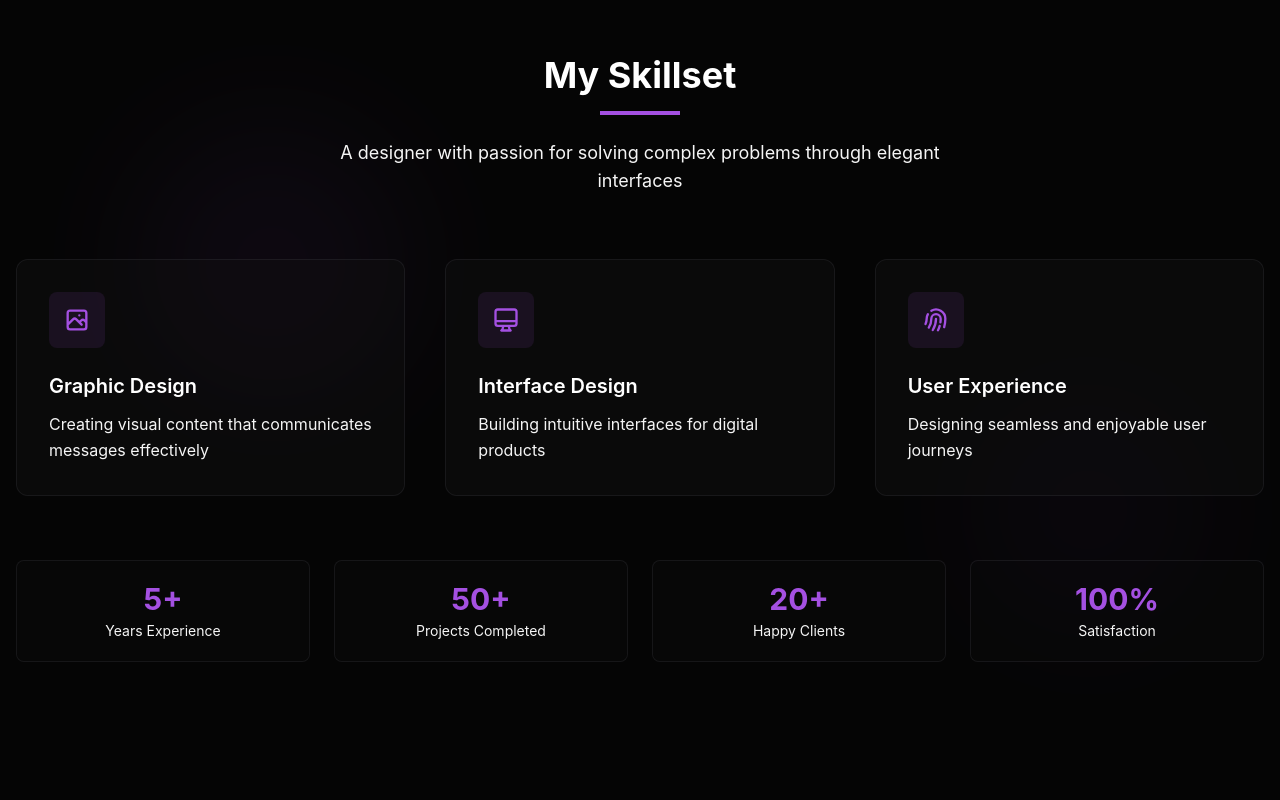
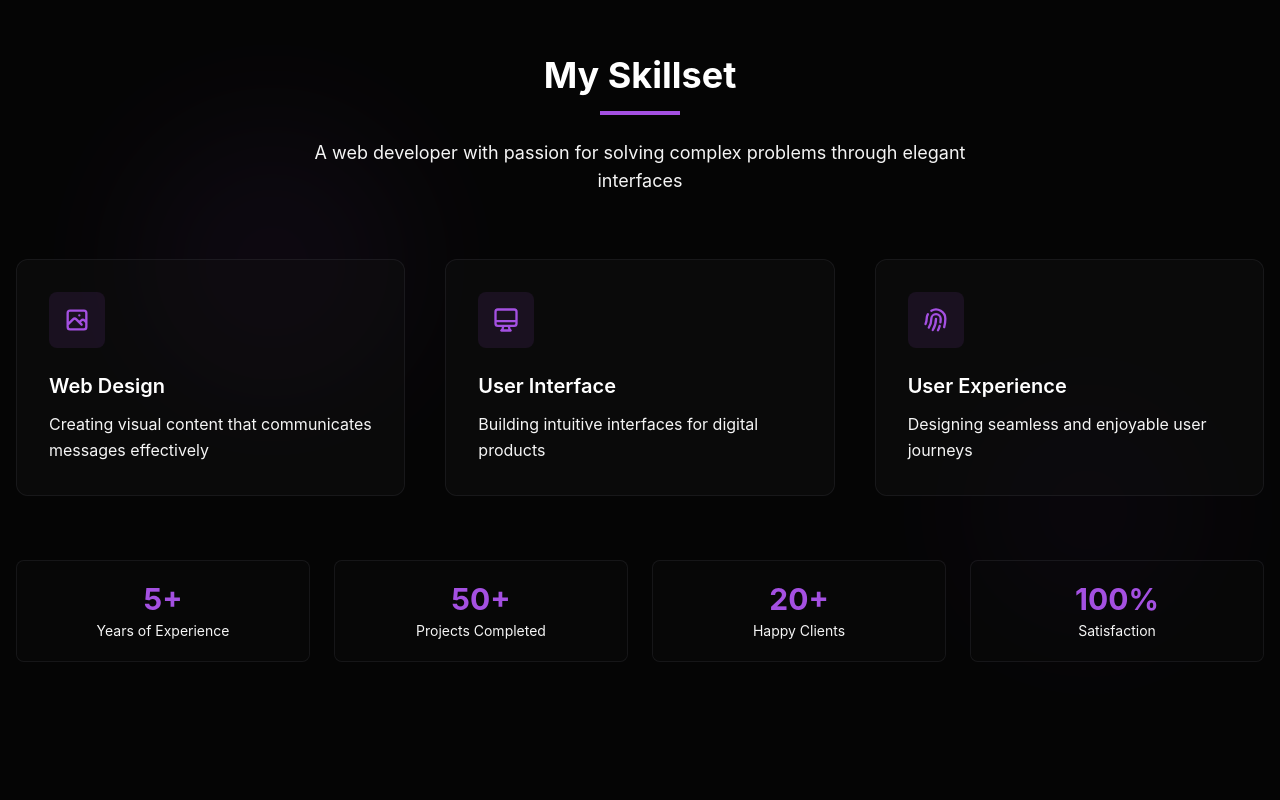
Before and after one commit to MysticKarax/portfolio-2, a Vue app: page / in a window 1280 px wide. Shown: the part 880-1680 px from the top of the page. Built offline with nearby package versions, Linux system fonts and the light colour scheme.

Commit message:
fix(header): "available" hides on lg screen
fix(skillset): now supports multiple languages & career summary supports hover

```diff
--- a/src/components/layout/Header.vue
+++ b/src/components/layout/Header.vue
@@ -32,7 +32,7 @@
         <!-- Right side elements - Availability & Social Media -->
         <div class="hidden md:flex items-center space-x-6">
           <!-- Availability Status -->
-          <div class="flex items-center space-x-2">
+          <div class="hidden lg:flex items-center space-x-2">
             <span class="h-2.5 w-2.5 rounded-full bg-available"></span>
             <span class="text-text-primary text-sm">{{ $t('header.availability') }}</span>
           </div>
--- a/src/components/sections/Skillset.vue
+++ b/src/components/sections/Skillset.vue
@@ -1,14 +1,22 @@
 <template>
-  <section id="skillset" class="py-16 md:py-20 lg:py-24 bg-background-alt/30 dark:bg-background/50 relative overflow-hidden">
+  <section
+    id="skillset"
+    class="py-16 md:py-20 lg:py-24 bg-background-alt/30 dark:bg-background/50 relative overflow-hidden"
+  >
     <!-- Background elements -->
     <div class="absolute inset-0 z-0 opacity-5">
-      <div class="absolute top-[20%] left-[10%] w-72 h-72 rounded-full bg-accent-primary blur-3xl"></div>
-      <div class="absolute bottom-[15%] right-[5%] w-64 h-64 rounded-full bg-accent-secondary blur-3xl"></div>
+      <div
+        class="absolute top-[20%] left-[10%] w-72 h-72 rounded-full bg-accent-primary blur-3xl"
+      ></div>
+      <div
+        class="absolute bottom-[15%] right-[5%] w-64 h-64 rounded-full bg-accent-secondary blur-3xl"
+      ></div>
     </div>
 
     <div class="container mx-auto px-4 relative z-10">
       <!-- Section title -->
-      <div class="text-center mb-16"
+      <div
+        class="text-center mb-16"
         v-motion
         :initial="{ opacity: 0, y: 20 }"
         :enter="{ opacity: 1, y: 0, transition: { duration: 600 } }"
@@ -18,27 +26,43 @@
         </h2>
         <div class="w-20 h-1 bg-accent-primary mx-auto mb-6"></div>
         <p class="max-w-2xl mx-auto text-text-secondary text-lg">
-          A designer with passion for solving complex problems through elegant interfaces
+          {{ $t('sections.skillset.description') }}
         </p>
       </div>
 
       <!-- Skills grid -->
       <div class="grid grid-cols-1 md:grid-cols-2 lg:grid-cols-3 gap-8 md:gap-10">
         <!-- Graphic Design Skill -->
-        <div class="bg-background-alt/40 dark:bg-background/70 rounded-xl p-8 border border-accent-tertiary/10 transition-all duration-300 hover:shadow-lg hover:shadow-accent-primary/5 hover:border-accent-primary/20 group"
+        <div
+          class="bg-background-alt/40 dark:bg-background/70 rounded-xl p-8 border border-accent-tertiary/10 transition-all duration-300 hover:shadow-lg hover:shadow-accent-primary/5 hover:border-accent-primary/20 group"
           v-motion
           :initial="{ opacity: 0, y: 20 }"
           :enter="{ opacity: 1, y: 0, transition: { delay: 300, duration: 600 } }"
         >
           <!-- Icon -->
-          <div class="w-14 h-14 rounded-lg bg-accent-primary/10 flex items-center justify-center mb-6 text-accent-primary transition-all duration-300 group-hover:bg-accent-primary group-hover:text-white">
-            <svg xmlns="http://www.w3.org/2000/svg" class="h-7 w-7" fill="none" viewBox="0 0 24 24" stroke="currentColor">
-              <path stroke-linecap="round" stroke-linejoin="round" stroke-width="2" d="M4 16l4.586-4.586a2 2 0 012.828 0L16 16m-2-2l1.586-1.586a2 2 0 012.828 0L20 14m-6-6h.01M6 20h12a2 2 0 002-2V6a2 2 0 00-2-2H6a2 2 0 00-2 2v12a2 2 0 002 2z" />
+          <div
+            class="w-14 h-14 rounded-lg bg-accent-primary/10 flex items-center justify-center mb-6 text-accent-primary transition-all duration-300 group-hover:bg-accent-primary group-hover:text-white"
+          >
+            <svg
+              xmlns="http://www.w3.org/2000/svg"
+              class="h-7 w-7"
+              fill="none"
+              viewBox="0 0 24 24"
+              stroke="currentColor"
+            >
+              <path
+                stroke-linecap="round"
+                stroke-linejoin="round"
+                stroke-width="2"
+                d="M4 16l4.586-4.586a2 2 0 012.828 0L16 16m-2-2l1.586-1.586a2 2 0 012.828 0L20 14m-6-6h.01M6 20h12a2 2 0 002-2V6a2 2 0 00-2-2H6a2 2 0 00-2 2v12a2 2 0 002 2z"
+              />
             </svg>
           </div>
 
           <!-- Title -->
-          <h3 class="text-xl font-semibold mb-3 text-text-primary transition-colors duration-300 group-hover:text-accent-primary">
+          <h3
+            class="text-xl font-semibold mb-3 text-text-primary transition-colors duration-300 group-hover:text-accent-primary"
+          >
             {{ $t('sections.skillset.graphic_design') }}
           </h3>
 
@@ -49,20 +73,36 @@
         </div>
 
         <!-- Interface Design Skill -->
-        <div class="bg-background-alt/40 dark:bg-background/70 rounded-xl p-8 border border-accent-tertiary/10 transition-all duration-300 hover:shadow-lg hover:shadow-accent-primary/5 hover:border-accent-primary/20 group"
+        <div
+          class="bg-background-alt/40 dark:bg-background/70 rounded-xl p-8 border border-accent-tertiary/10 transition-all duration-300 hover:shadow-lg hover:shadow-accent-primary/5 hover:border-accent-primary/20 group"
           v-motion
           :initial="{ opacity: 0, y: 20 }"
           :enter="{ opacity: 1, y: 0, transition: { delay: 500, duration: 600 } }"
         >
           <!-- Icon -->
-          <div class="w-14 h-14 rounded-lg bg-accent-primary/10 flex items-center justify-center mb-6 text-accent-primary transition-all duration-300 group-hover:bg-accent-primary group-hover:text-white">
-            <svg xmlns="http://www.w3.org/2000/svg" class="h-7 w-7" fill="none" viewBox="0 0 24 24" stroke="currentColor">
-              <path stroke-linecap="round" stroke-linejoin="round" stroke-width="2" d="M9.75 17L9 20l-1 1h8l-1-1-.75-3M3 13h18M5 17h14a2 2 0 002-2V5a2 2 0 00-2-2H5a2 2 0 00-2 2v10a2 2 0 002 2z" />
+          <div
+            class="w-14 h-14 rounded-lg bg-accent-primary/10 flex items-center justify-center mb-6 text-accent-primary transition-all duration-300 group-hover:bg-accent-primary group-hover:text-white"
+          >
+            <svg
+              xmlns="http://www.w3.org/2000/svg"
+              class="h-7 w-7"
+              fill="none"
+              viewBox="0 0 24 24"
+              stroke="currentColor"
+            >
+              <path
+                stroke-linecap="round"
+                stroke-linejoin="round"
+                stroke-width="2"
+                d="M9.75 17L9 20l-1 1h8l-1-1-.75-3M3 13h18M5 17h14a2 2 0 002-2V5a2 2 0 00-2-2H5a2 2 0 00-2 2v10a2 2 0 002 2z"
+              />
             </svg>
           </div>
 
           <!-- Title -->
-          <h3 class="text-xl font-semibold mb-3 text-text-primary transition-colors duration-300 group-hover:text-accent-primary">
+          <h3
+            class="text-xl font-semibold mb-3 text-text-primary transition-colors duration-300 group-hover:text-accent-primary"
+          >
             {{ $t('sections.skillset.interface_design') }}
           </h3>
 
@@ -73,20 +113,36 @@
         </div>
 
         <!-- User Experience Skill -->
-        <div class="bg-background-alt/40 dark:bg-background/70 rounded-xl p-8 border border-accent-tertiary/10 transition-all duration-300 hover:shadow-lg hover:shadow-accent-primary/5 hover:border-accent-primary/20 group md:col-span-2 lg:col-span-1"
+        <div
+          class="bg-background-alt/40 dark:bg-background/70 rounded-xl p-8 border border-accent-tertiary/10 transition-all duration-300 hover:shadow-lg hover:shadow-accent-primary/5 hover:border-accent-primary/20 group md:col-span-2 lg:col-span-1"
           v-motion
           :initial="{ opacity: 0, y: 20 }"
           :enter="{ opacity: 1, y: 0, transition: { delay: 700, duration: 600 } }"
         >
           <!-- Icon -->
-          <div class="w-14 h-14 rounded-lg bg-accent-primary/10 flex items-center justify-center mb-6 text-accent-primary transition-all duration-300 group-hover:bg-accent-primary group-hover:text-white">
-            <svg xmlns="http://www.w3.org/2000/svg" class="h-7 w-7" fill="none" viewBox="0 0 24 24" stroke="currentColor">
-              <path stroke-linecap="round" stroke-linejoin="round" stroke-width="2" d="M12 11c0 3.517-1.009 6.799-2.753 9.571m-3.44-2.04l.054-.09A13.916 13.916 0 008 11a4 4 0 118 0c0 1.017-.07 2.019-.203 3m-2.118 6.844A21.88 21.88 0 0015.171 17m3.839 1.132c.645-2.266.99-4.659.99-7.132A8 8 0 008 4.07M3 15.364c.64-1.319 1-2.8 1-4.364 0-1.457.39-2.823 1.07-4" />
+          <div
+            class="w-14 h-14 rounded-lg bg-accent-primary/10 flex items-center justify-center mb-6 text-accent-primary transition-all duration-300 group-hover:bg-accent-primary group-hover:text-white"
+          >
+            <svg
+              xmlns="http://www.w3.org/2000/svg"
+              class="h-7 w-7"
+              fill="none"
+              viewBox="0 0 24 24"
+              stroke="currentColor"
+            >
+              <path
+                stroke-linecap="round"
+                stroke-linejoin="round"
+                stroke-width="2"
+                d="M12 11c0 3.517-1.009 6.799-2.753 9.571m-3.44-2.04l.054-.09A13.916 13.916 0 008 11a4 4 0 118 0c0 1.017-.07 2.019-.203 3m-2.118 6.844A21.88 21.88 0 0015.171 17m3.839 1.132c.645-2.266.99-4.659.99-7.132A8 8 0 008 4.07M3 15.364c.64-1.319 1-2.8 1-4.364 0-1.457.39-2.823 1.07-4"
+              />
             </svg>
           </div>
 
           <!-- Title -->
-          <h3 class="text-xl font-semibold mb-3 text-text-primary transition-colors duration-300 group-hover:text-accent-primary">
+          <h3
+            class="text-xl font-semibold mb-3 text-text-primary transition-colors duration-300 group-hover:text-accent-primary"
+          >
             {{ $t('sections.skillset.user_experience') }}
           </h3>
 
@@ -98,33 +154,58 @@
       </div>
 
       <!-- Additional skills or stats section (optional) -->
-      <div class="mt-16 grid grid-cols-2 md:grid-cols-4 gap-6"
+      <div
+        class="mt-16 grid grid-cols-2 md:grid-cols-4 gap-6"
         v-motion
         :initial="{ opacity: 0, y: 20 }"
         :enter="{ opacity: 1, y: 0, transition: { delay: 900, duration: 600 } }"
       >
         <!-- Skill stat 1 -->
-        <div class="text-center p-5 rounded-lg bg-background-alt/20 dark:bg-background/40 border border-accent-tertiary/10">
-          <div class="text-3xl font-bold text-accent-primary mb-1">5+</div>
-          <div class="text-sm text-text-secondary">Years Experience</div>
+        <div
+          class="text-center p-5 rounded-lg bg-background-alt/20 dark:bg-background/40 border border-accent-tertiary/10 hover:shadow-accent-primary/5 hover:border-accent-primary/20"
+        >
+          <div class="text-3xl font-bold text-accent-primary mb-1">
+            {{ $t('sections.skillset.career_summary.years_experience_number') }}
+          </div>
+          <div class="text-sm text-text-secondary">
+            {{ $t('sections.skillset.career_summary.years_experience_text') }}
+          </div>
         </div>
 
         <!-- Skill stat 2 -->
-        <div class="text-center p-5 rounded-lg bg-background-alt/20 dark:bg-background/40 border border-accent-tertiary/10">
-          <div class="text-3xl font-bold text-accent-primary mb-1">50+</div>
-          <div class="text-sm text-text-secondary">Projects Completed</div>
+        <div
+          class="text-center p-5 rounded-lg bg-background-alt/20 dark:bg-background/40 border border-accent-tertiary/10 hover:shadow-accent-primary/5 hover:border-accent-primary/20"
+        >
+          <div class="text-3xl font-bold text-accent-primary mb-1">
+            {{ $t('sections.skillset.career_summary.projects_completed_number') }}
+          </div>
+          <div class="text-sm text-text-secondary">
+            {{ $t('sections.skillset.career_summary.projects_completed_text') }}
+          </div>
         </div>
 
         <!-- Skill stat 3 -->
-        <div class="text-center p-5 rounded-lg bg-background-alt/20 dark:bg-background/40 border border-accent-tertiary/10">
-          <div class="text-3xl font-bold text-accent-primary mb-1">20+</div>
-          <div class="text-sm text-text-secondary">Happy Clients</div>
+        <div
+          class="text-center p-5 rounded-lg bg-background-alt/20 dark:bg-background/40 border border-accent-tertiary/10 hover:shadow-accent-primary/5 hover:border-accent-primary/20"
+        >
+          <div class="text-3xl font-bold text-accent-primary mb-1">
+            {{ $t('sections.skillset.career_summary.happy_clients_number') }}
+          </div>
+          <div class="text-sm text-text-secondary">
+            {{ $t('sections.skillset.career_summary.happy_clients_text') }}
+          </div>
         </div>
 
         <!-- Skill stat 4 -->
-        <div class="text-center p-5 rounded-lg bg-background-alt/20 dark:bg-background/40 border border-accent-tertiary/10">
-          <div class="text-3xl font-bold text-accent-primary mb-1">100%</div>
-          <div class="text-sm text-text-secondary">Satisfaction</div>
+        <div
+          class="text-center p-5 rounded-lg bg-background-alt/20 dark:bg-background/40 border border-accent-tertiary/10 hover:shadow-accent-primary/5 hover:border-accent-primary/20"
+        >
+          <div class="text-3xl font-bold text-accent-primary mb-1">
+            {{ $t('sections.skillset.career_summary.satisfaction_rate_number') }}
+          </div>
+          <div class="text-sm text-text-secondary">
+            {{ $t('sections.skillset.career_summary.satisfaction_rate_text') }}
+          </div>
         </div>
       </div>
     </div>
@@ -132,10 +213,10 @@
 </template>
 
 <script setup>
-import { useI18n } from 'vue-i18n'
+import { useI18n } from 'vue-i18n';
 
 // Initialize i18n
-const { t } = useI18n()
+const { t } = useI18n();
 
 // Directive for animations (same as Hero component)
 const vMotion = {
@@ -168,8 +249,8 @@ const vMotion = {
         });
       }
     }, binding.value?.enter?.transition?.delay || 0);
-  }
-}
+  },
+};
 </script>
 
 <style scoped>
--- a/src/i18n/locales/en.json
+++ b/src/i18n/locales/en.json
@@ -13,17 +13,28 @@
     "hero": {
       "title": "Jordan Garcia",
       "subtitle": "Web Developer",
-      "description": "I’m drawn to web development because it reveals how systems shape our everyday experience. For me, programming is more than code—it’s a tool to simplify life, improve connection, and explore the deeper logic of how things work."
+      "description": "I'm drawn to web development because it reveals how systems shape our everyday experience. For me, programming is more than code—it’s a tool to simplify life, improve connection, and explore the deeper logic of how things work."
     },
     "skillset": {
       "title": "My Skillset",
-      "graphic_design": "Graphic Design",
-      "interface_design": "Interface Design",
+      "graphic_design": "Web Design",
+      "interface_design": "User Interface",
       "user_experience": "User Experience",
       "skill_descriptions": {
         "graphic_design": "Creating visual content that communicates messages effectively",
         "interface_design": "Building intuitive interfaces for digital products",
         "user_experience": "Designing seamless and enjoyable user journeys"
+      },
+      "description": "A web developer with passion for solving complex problems through elegant interfaces",
+      "career_summary": {
+        "years_experience_number": "5+",
+        "years_experience_text": "Years of Experience",
+        "projects_completed_number": "50+",
+        "projects_completed_text": "Projects Completed",
+        "happy_clients_number": "20+",
+        "happy_clients_text": "Happy Clients",
+        "satisfaction_rate_number": "100%",
+        "satisfaction_rate_text": "Satisfaction"
       }
     },
     "process": {
--- a/src/i18n/locales/es.json
+++ b/src/i18n/locales/es.json
@@ -24,6 +24,17 @@
         "graphic_design": "Creación de contenido visual que comunica mensajes de manera efectiva",
         "interface_design": "Construcción de interfaces intuitivas para productos digitales",
         "user_experience": "Diseño de experiencias de usuario fluidas y agradables"
+      },
+      "description": "Un desarrollador web con pasión por resolver problemas complejos a través de interfaces elegantes",
+      "career_summary": {
+        "years_experience_number": "5+",
+        "years_experience_text": "Años de Experiencia",
+        "projects_completed_number": "50+",
+        "projects_completed_text": "Proyectos Completados",
+        "happy_clients_number": "20+",
+        "happy_clients_text": "Clientes Satisfechos",
+        "satisfaction_rate_number": "100%",
+        "satisfaction_rate_text": "Satisfacción"
       }
     },
     "process": {
--- a/src/i18n/locales/zh.json
+++ b/src/i18n/locales/zh.json
@@ -24,6 +24,17 @@
         "graphic_design": "创建有效传达信息的视觉内容",
         "interface_design": "为数字产品构建直观的界面",
         "user_experience": "设计无缝且愉悦的用户旅程"
+      },
+      "description": "一名热衷于通过优雅的界面解决复杂问题的网页开发者",
+      "career_summary": {
+        "years_experience_number": "5+",
+        "years_experience_text": "年经验",
+        "projects_completed_number": "50+",
+        "projects_completed_text": "完成项目",
+        "happy_clients_number": "20+",
+        "happy_clients_text": "满意客户",
+        "satisfaction_rate_number": "100%",
+        "satisfaction_rate_text": "满意度"
       }
     },
     "process": {
```
